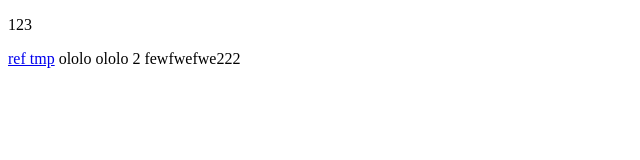
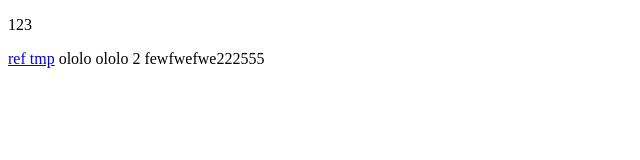
Before and after one commit to olgDp/Mosh, a plain HTML site: page i.html in a window 1280 px wide. Shown: the full height of the page, 0-640 px from the left. Drawn offline with Linux system fonts and the light colour scheme.

Commit message:
Update i.html

```diff
--- a/i.html
+++ b/i.html
@@ -11,6 +11,6 @@
     <a href="#">ref tmp</a>
     <span>ololo</span>
     <span>ololo 2</span>
-    fewfwefwe222
+    fewfwefwe222555
   </body>
 </html>
```
